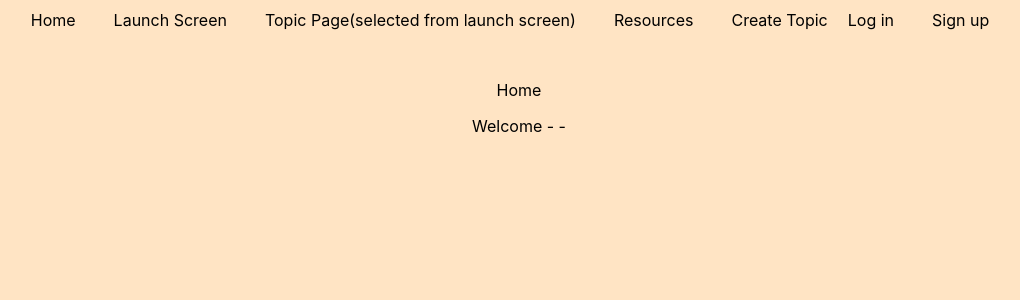
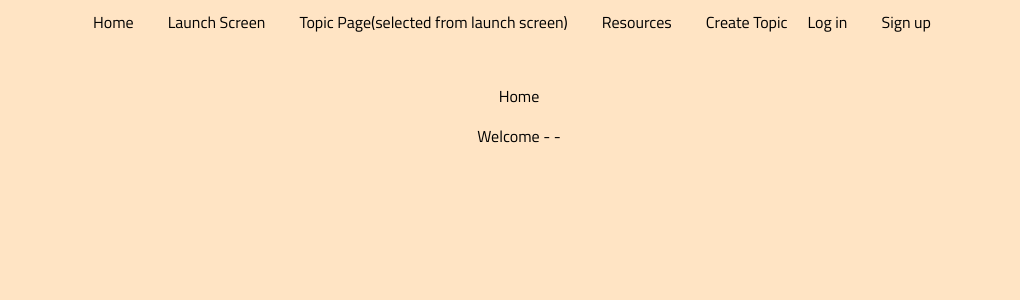
Before and after one commit to VictorLuo920/activisim_app, a React (Create React App) app: page / in a window 1280 px wide. Shown: the top 300 px of the page, without its empty margins (121-1141 px from the left). Built offline with nearby package versions, Linux system fonts and the light colour scheme.

Commit message:
Add font family Titilium Web

```diff
--- a/src/pages/App/App.css
+++ b/src/pages/App/App.css
@@ -1,6 +1,8 @@
+@import url('https://fonts.googleapis.com/css2?family=Titillium+Web&display=swap');
+
 .App {
   text-align: center;
-
+  font-family: 'Titillium Web', sans-serif;
 }
 
 html {
```
